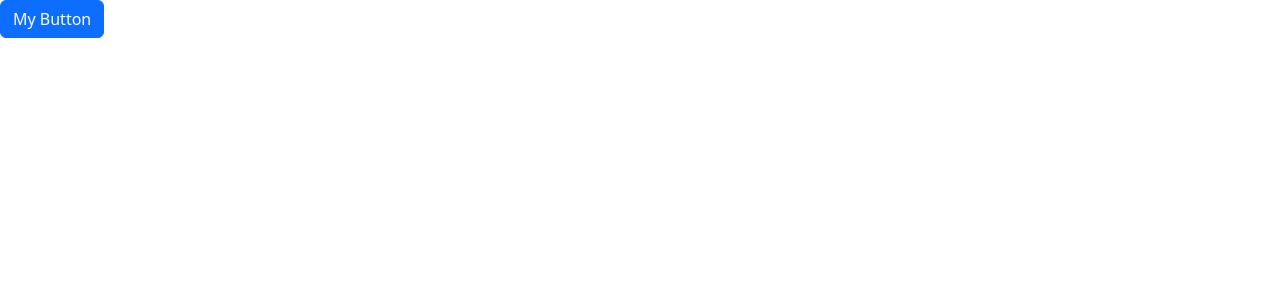
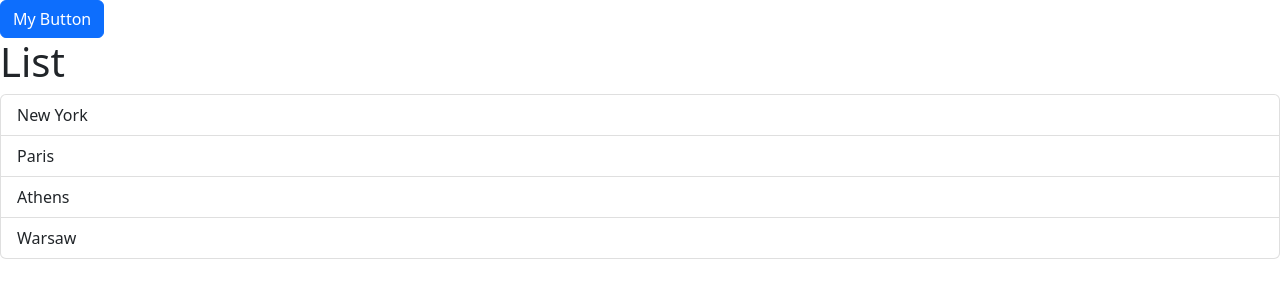
Before and after one commit to atully5316/ReactAppTutorial, a React (Vite) app: page / in a window 1280 px wide. Shown: the top 300 px of the page. Built offline with nearby package versions, Linux system fonts and the light colour scheme.

Commit message:
Commented Code

```diff
--- a/src/App.tsx
+++ b/src/App.tsx
@@ -1,16 +1,24 @@
-import { useState } from "react";
-import Alert from "./components/Alert";
-import Button from "./components/Button";
+import { useState } from "react"; //Using react library to update state of alert visibility
+import Alert from "./components/Alert"; //calling alert component
+import Button from "./components/Button"; //calling button component
+import ListGroup from "./components/ListGroup";
 
 function App() {
+  //alertVisible is the actual state of the alert's visibility
+  //setAlertVisibility is the function which updates the state
   const [alertVisible, setAlertVisibility] = useState(false);
+  let items = ["New York", "Paris", "Athens", "Warsaw"];
+  const handleSelectItem = (item: string) => {
+    console.log(item);
+  };
   return (
     <div>
-      {alertVisible && (
-        <Alert onClose={() => setAlertVisibility(false)}>Alert!</Alert>
+      {alertVisible && ( //syntax allows alertVisible to change the visibility of the Alert
+        <Alert onClose={() => setAlertVisibility(false)}>Alert!</Alert> //onClose hides alert
       )}
       <Button onClick={() => setAlertVisibility(true)}>My Button</Button>
-    </div>
+      <ListGroup items={items} heading="List" onSelectItem={handleSelectItem} />
+    </div> //onClick opens Alert
   );
 }
 
--- a/src/components/Alert.tsx
+++ b/src/components/Alert.tsx
@@ -1,20 +1,23 @@
-import { ReactNode } from "react";
+import { ReactNode } from "react"; //using react library for ReactNode
 
 interface Props {
+  //ReactNode allows for extra html to be written inside the children string without causing errors
   children: ReactNode;
-  onClose: () => void;
+  onClose: () => void; //This function will close the alert
 }
 
 const Alert = ({ children, onClose }: Props) => {
   return (
+    //Specific string in className found in bootstrap, primary controls color and dismissible makes it go away
+    //Must have div to treat component as its own section
     <div className="alert alert-primary alert-dismissible">
       {children}
       <button
         type="button"
-        className="btn-close"
-        onClick={onClose}
-        data-bs-dismiss="alert"
-        aria-label="Close"
+        className="btn-close" //specifically for closing
+        onClick={onClose} //passes the closing function through the onClick attribute of the button
+        data-bs-dismiss="alert" //More syntax from bootstrap
+        aria-label="Close" //More syntax from bootstrap
       ></button>
     </div>
   );
--- a/src/components/Button.tsx
+++ b/src/components/Button.tsx
@@ -1,13 +1,15 @@
-import { ReactNode } from "react";
-
 interface Props {
-  children: string;
-  color?: "primary" | "secondary" | "danger";
-  onClick: () => void;
+  children: string; //message within the tags of the button --> <Button>insert children string</Button>
+  color?: "primary" | "secondary" | "danger"; //optional color entry, can only choose from listed options
+  onClick: () => void; //Only performs an action, does not return, used for button click event
 }
 
 const Button = ({ children, onClick, color = "primary" }: Props) => {
+  //insert interface in function parameter and list attributes
   return (
+    //button takes the color parameter and uses it (specific syntax found in bootstrap) to change button color
+    //button also takes onClick function and passes it to the buttons built it onClick attribute
+    //button tag does not need to be wrapped in div tag since a button is its own element
     <button className={"btn btn-" + color} onClick={onClick}>
       {children}
     </button>
--- a/src/components/ListGroup.tsx
+++ b/src/components/ListGroup.tsx
@@ -1,24 +1,38 @@
+//component is not currently being used in final product,
+//but could be used for a list with a heading
+
 import { useState } from "react";
 interface Props {
-  items: string[];
-  heading: string;
-  onSelectItem: (item: string) => void;
+  items: string[]; //array of strings, each string is an item
+  heading: string; //name of the list displayed above it
+  onSelectItem: (item: string) => void; //function that executes when item in list is selected
 }
 
 function ListGroup({ items, heading, onSelectItem }: Props) {
+  //interface type included, attributes listed as parameters
+  //useState begins with -1 to represent no index on the list has been clicked, updates state with index of clicked item
   const [selectedIndex, setSelectedIndex] = useState(-1);
 
   return (
+    //empty tag represents Fragment, makes code seem like single element that can be returned by function
     <>
       <h1>{heading}</h1>
-      {items.length === 0 && <p>No item found</p>}
+      {
+        items.length === 0 && (
+          <p>No item found</p>
+        ) /*syntax displays text if list has no items*/
+      }
       <ul className="list-group">
-        {items.map((item, index) => (
+        {items.map(
+          (
+            item,
+            index //mapping each item to its own index, map function exists for array of strings
+          ) => (
             <li
               className={
-              selectedIndex == index
-                ? "list-group-item active"
-                : "list-group-item"
+                selectedIndex === index
+                  ? "list-group-item active" //specific syntax found from tutorial video, acts as if statement
+                  : "list-group-item" // chooses which item to make active in the list
               }
               key={item}
               onClick={() => {
@@ -28,7 +42,8 @@ function ListGroup({ items, heading, onSelectItem }: Props) {
             >
               {item}
             </li>
-        ))}
+          )
+        )}
       </ul>
     </>
   );
```
Also changed, not shown: src/Message.tsx (+7 -5 lines). Lines whose indentation alone changed are shown as unchanged.
